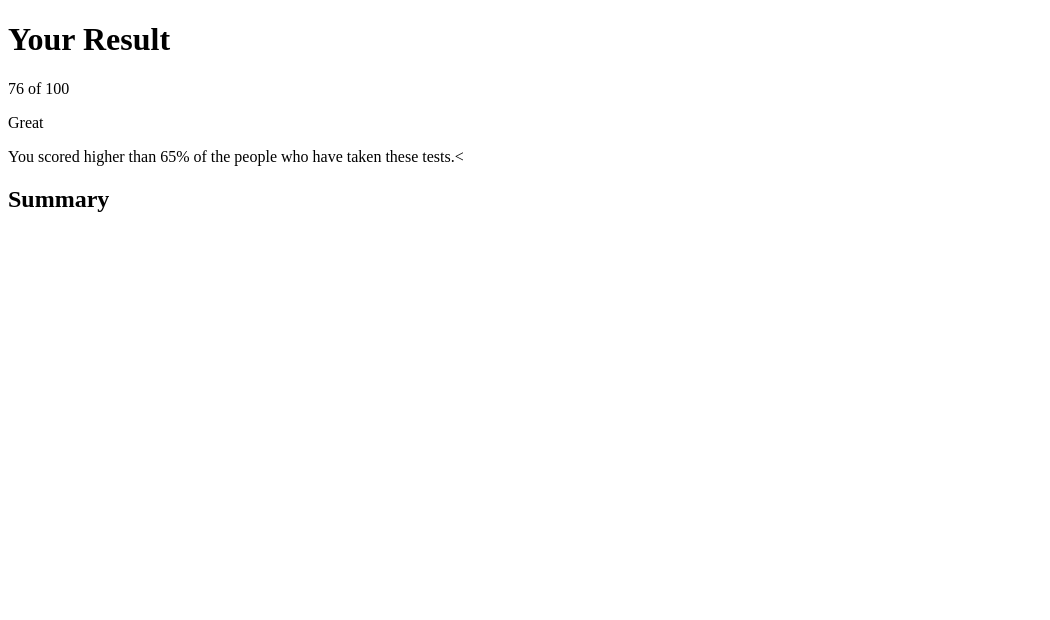
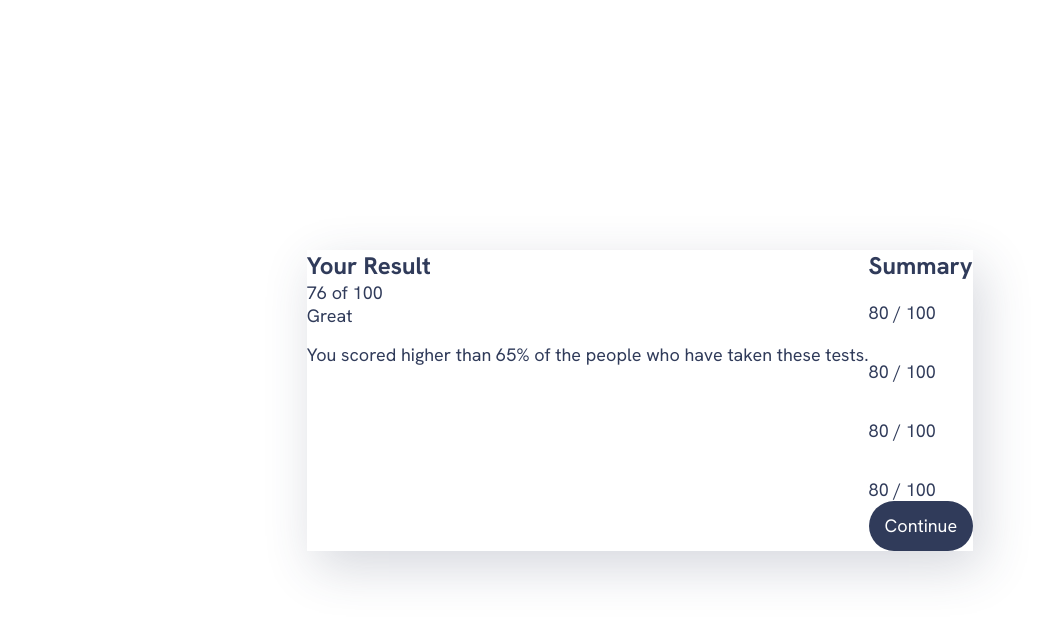
Before and after one commit to thmmahendra/result-summary, a plain HTML site: page index.html in a window 1280 px wide. Shown: the whole page, without its empty margins (0-1050 px from the left). Drawn offline with Linux system fonts and the light colour scheme.

Commit message:
Initial Commits

```diff
--- a/index.html
+++ b/index.html
@@ -22,14 +22,82 @@
                     <div class="grid-flow">
                         <p class="result-rank">Great</p>
                         <p>
-                            You scored higher than 65% of the people who have taken these tests.< </p>
+                            You scored higher than 65% of the people who have taken these tests.</p>
                     </div>
                 </div>
             </div>
-        </div>
 
-        <div class="summary">
-            <h2 class="section-title">Summary</h2>
+
+            <div class="summary">
+                <h2 class="section-title">Summary</h2>
+                <div class="grid-flow">
+                    <div class="summary-item" data-item-type="accent-1">
+                        <div class="flex-group">
+                            <svg class="summary-icon" xmlns="http://www.w3.org/2000/svg" width="20" height="20"
+                                fill="none" viewBox="0 0 20 20">
+                                <path stroke-linecap="round" stroke-linejoin="round" stroke-width="1.25"
+                                    d="M10 11.667a1.667 1.667 0 1 0 0-3.334 1.667 1.667 0 0 0 0 3.334Z" />
+                                <path stroke-linecap="round" stroke-linejoin="round" stroke-width="1.25"
+                                    d="M17.5 10c-1.574 2.492-4.402 5-7.5 5s-5.926-2.508-7.5-5C4.416 7.632 6.66 5 10 5s5.584 2.632 7.5 5Z" />
+                            </svg>
+                            <h3 class="summary-item-title"></h3>
+                        </div>
+                        <p class="summay-score">
+                            <span>80</span> / 100
+                        </p>
+                    </div>
+
+                    <div class="summary-item" data-item-type="accent-2">
+                        <div class="flex-group">
+                            <svg class="summary-icon" xmlns="http://www.w3.org/2000/svg" width="20" height="20"
+                                fill="none" viewBox="0 0 20 20">
+                                <path stroke-linecap="round" stroke-linejoin="round" stroke-width="1.25"
+                                    d="M10 11.667a1.667 1.667 0 1 0 0-3.334 1.667 1.667 0 0 0 0 3.334Z" />
+                                <path stroke-linecap="round" stroke-linejoin="round" stroke-width="1.25"
+                                    d="M17.5 10c-1.574 2.492-4.402 5-7.5 5s-5.926-2.508-7.5-5C4.416 7.632 6.66 5 10 5s5.584 2.632 7.5 5Z" />
+                            </svg>
+                            <h3 class="summary-item-title"></h3>
+                        </div>
+                        <p class="summay-score">
+                            <span>80</span> / 100
+                        </p>
+                    </div>
+
+                    <div class="summary-item" data-item-type="accent-3">
+                        <div class="flex-group">
+                            <svg class="summary-icon" xmlns="http://www.w3.org/2000/svg" width="20" height="20"
+                                fill="none" viewBox="0 0 20 20">
+                                <path stroke-linecap="round" stroke-linejoin="round" stroke-width="1.25"
+                                    d="M10 11.667a1.667 1.667 0 1 0 0-3.334 1.667 1.667 0 0 0 0 3.334Z" />
+                                <path stroke-linecap="round" stroke-linejoin="round" stroke-width="1.25"
+                                    d="M17.5 10c-1.574 2.492-4.402 5-7.5 5s-5.926-2.508-7.5-5C4.416 7.632 6.66 5 10 5s5.584 2.632 7.5 5Z" />
+                            </svg>
+                            <h3 class="summary-item-title"></h3>
+                        </div>
+                        <p class="summay-score">
+                            <span>80</span> / 100
+                        </p>
+                    </div>
+
+                    <div class="summary-item" data-item-type="accent-4">
+                        <div class="flex-group">
+                            <svg class="summary-icon" xmlns="http://www.w3.org/2000/svg" width="20" height="20"
+                                fill="none" viewBox="0 0 20 20">
+                                <path stroke-linecap="round" stroke-linejoin="round" stroke-width="1.25"
+                                    d="M10 11.667a1.667 1.667 0 1 0 0-3.334 1.667 1.667 0 0 0 0 3.334Z" />
+                                <path stroke-linecap="round" stroke-linejoin="round" stroke-width="1.25"
+                                    d="M17.5 10c-1.574 2.492-4.402 5-7.5 5s-5.926-2.508-7.5-5C4.416 7.632 6.66 5 10 5s5.584 2.632 7.5 5Z" />
+                            </svg>
+                            <h3 class="summary-item-title"></h3>
+                        </div>
+                        <p class="summay-score">
+                            <span>80</span> / 100
+                        </p>
+                    </div>
+
+                </div>
+                <button class="button">Continue</button>
+            </div>
         </div>
     </main>
 </body>
--- a/style.css
+++ b/style.css
@@ -0,0 +1,136 @@
+@font-face {
+    font-family: 'HankenGrotesk';
+    font-display: swap;
+    font-weight: 100 900;
+    src: url(assets/fonts/HankenGrotesk-VariableFont_wght.ttf) format(truetype);
+}
+
+:root {
+    --clr-primary-hsl-400: 252, 100%, 67%;
+    --clr-primary-hsl-500: 256, 72%, 46%;
+    --clr-secondary-hsl-400: 241, 81%, 54%;
+    --clr-secondary-hsl-500: 241, 72%, 46%;
+
+    --clr-neutral-hsl-100: 0, 0%, 100%;
+    --clr-neutral-hsl-200: 221, 100%, 96%;
+    --clr-neutral-hsl-300: 241, 100%, 89%;
+    --clr-neutral-hsl-700: 224, 30%, 27%;
+
+    --clr-neutral-100: hsl(var(--clr-neutral-hsl-100));
+    --clr-neutral-200: hsl(var(--clr-neutral-hsl-200));
+    --clr-neutral-300: hsl(var(--clr-neutral-hsl-300));
+    --clr-neutral-700: hsl(var(--clr-neutral-hsl-700));
+
+
+    --clr-primary-400: hsl(var(--clr-primary-hsl-400));
+    --clr-primary-500: hsla(var(--clr-primary-hsl-500));
+    --clr-secondary-400: hsl(var(--clr-secondary-hsl-400));
+
+    --gradient-primary: linear-gradient(var(--clr-primary-400),
+            var(--clr-secondary-400));
+
+    --gradient-to-transparent: linear-gradient(var(--clr-primary-500),
+            hsl(var(--clr-secondary-hsl-500), 0));
+
+    --clr-accent-1: 0, 100%, 67%;
+    --clr-accent-2: 39, 100%, 56%;
+    --clr-accent-3: 166, 100%, 37%;
+    --clr-accent-4: 234, 85%, 45%;
+
+    --font-family-default: 'HankenGrotesk', sans-serif;
+
+    --fw-regular: 500;
+    --fw-bold: 700;
+    --fw-black: 800;
+
+    --fs-400: 1.125rem;
+    --fs-500: 1.25rem;
+    --fs-600: 1.5rem;
+    --fs-700: 1.75rem;
+    --fs-800: 2rem;
+    --fs-900: 5rem;
+}
+
+*,
+*::before,
+*::after {
+    box-sizing: border-box;
+}
+
+* {
+    margin: 0;
+    font: inherit;
+}
+
+img,
+svg {
+    display: block;
+    max-width: 100%;
+}
+
+body {
+    font-family: var(--font-family-default);
+    font-size: var(--fs-400);
+    color: var(--clr-neutral-700);
+}
+
+@media (min-width: 600px) {
+    body {
+        min-height: 100vh;
+        display: grid;
+        place-items: center;
+    }
+}
+
+.flex-group {
+    display: flex;
+    align-items: center;
+    gap: .5rem;
+    flex-wrap: wrap;
+}
+
+.grid-flow {
+    display: grid;
+    align-content: start;
+    gap: 1rem;
+}
+
+.grid-flow[data-spacing="large"] {
+    gap: 2rem;
+}
+
+.section-title {
+    font-weight: var(--fw-bold);
+    font-size: var(--fs-600);
+}
+
+.button {
+    color: var(--clr-neutral-100);
+    line-height: 1;
+    background: var(--clr-neutral-700);
+    padding: 1rem 1rem;
+    border: 0;
+    border-radius: 100vw;
+    cursor: pointer;
+}
+
+.button:hover,
+.button:focus-visible {
+    background: var(--gradient-primary);
+}
+
+.result-summary {
+    max-width: 46rem;
+    display: flex;
+
+}
+
+@media (min-width: 600px) {
+    .result-summary {
+        margin-inline: 1rem;
+        grid-template-columns: 1fr 1fr;
+        border-radius: var(--border-radius);
+        overflow: hidden;
+        box-shadow: .5rem 1rem 3rem hsl(var(--clr-neutral-hsl-700), .2);
+    }
+}
```
Also changed, not shown: assets/fonts/HankenGrotesk-VariableFont_wght.ttf (added), assets/fonts/README.txt (added), assets/fonts/static/HankenGrotesk-Bold.ttf (added), assets/fonts/static/HankenGrotesk-ExtraBold.ttf (added), assets/fonts/static/HankenGrotesk-Medium.ttf (added), assets/images/favicon-32x32.png (added), assets/images/icon-memory.svg (added), assets/images/icon-reaction.svg (added), assets/images/icon-verbal.svg (added), assets/images/icon-visual.svg (added), design/active-states.jpg (added), design/desktop-design.jpg (added), design/desktop-preview.jpg (added), design/mobile-design.jpg (added), 2 other files.
